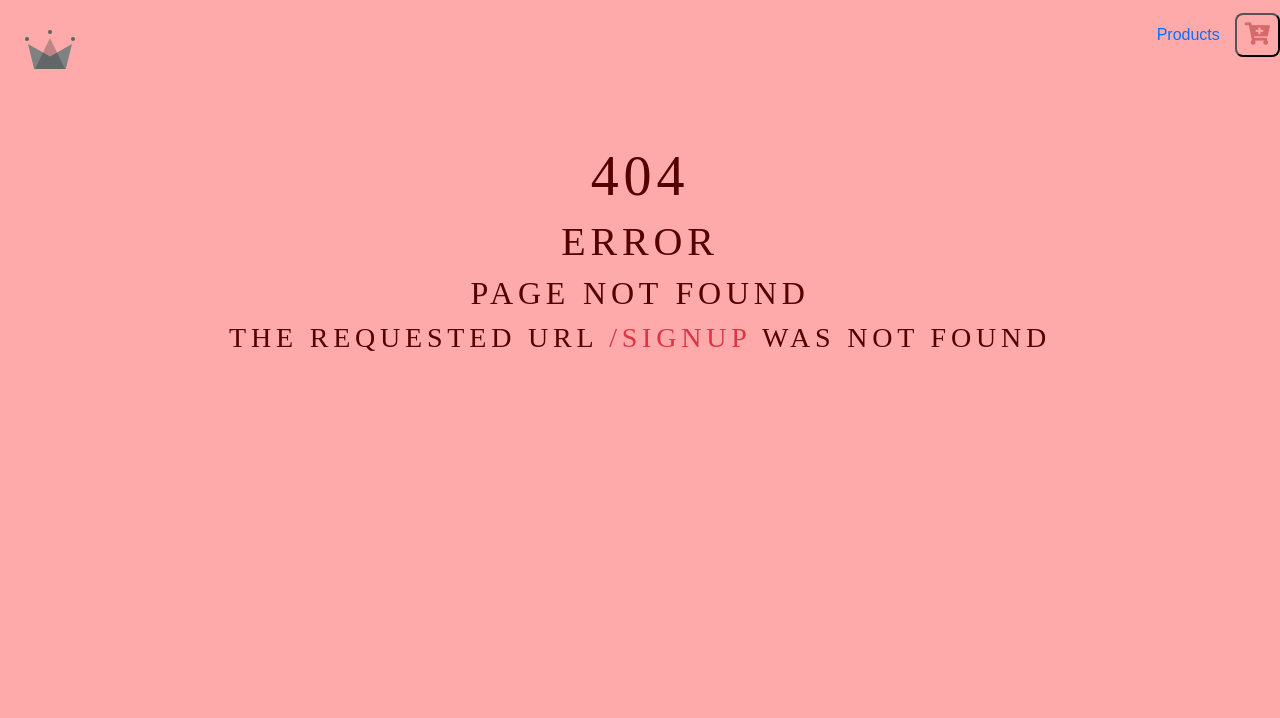
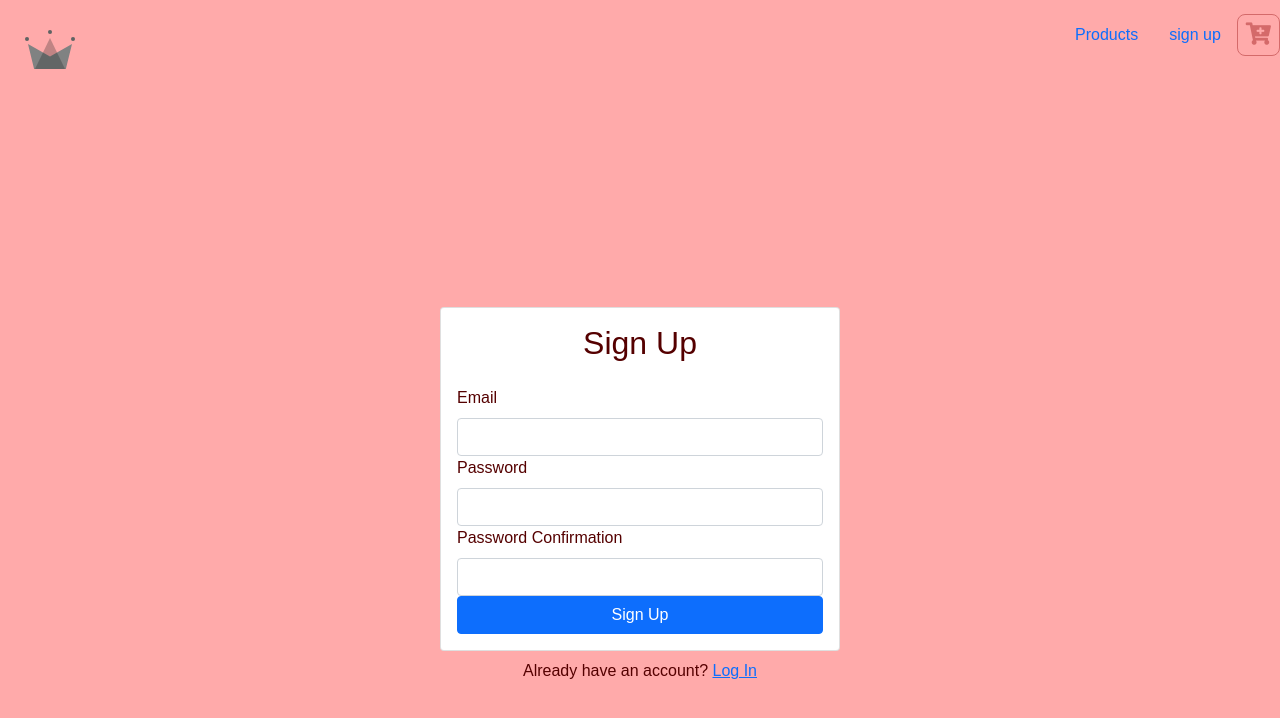
Before and after one commit to Dee-glitch/Queenz-shop, a React (Create React App) app: page /signup in a window 1280 px wide. Before the commit this address had no page. Shown: the top 718 px of the page. Built offline with nearby package versions, Linux system fonts and the light colour scheme.

Commit message:
Signup page in progress

```diff
--- a/package.json
+++ b/package.json
@@ -9,6 +9,7 @@
     "bootstrap": "^5.0.1",
     "node-sass": "^6.0.0",
     "react": "^17.0.2",
+    "react-bootstrap": "^1.6.1",
     "react-dom": "^17.0.2",
     "react-router-dom": "^5.2.0",
     "react-scripts": "4.0.3",
--- a/src/App.js
+++ b/src/App.js
@@ -8,6 +8,7 @@ import Details from './components/Details';
 import Cart from './components/Cart/Cart';
 import Default from './components/Default';
 import Modal from './components/Modal';
+import Signup from './components/Signup';
 
 function App() {
   return (
@@ -19,6 +20,7 @@ function App() {
             <Route exact path="/" component={ProductList} />
             <Route path="/details" component={Details} />
             <Route path="/cart" component={Cart} />
+            <Route path="/signup" component={Signup} />
             <Route component={Default} />
           </Switch>
           <Modal />
--- a/src/components/Navbar.js
+++ b/src/components/Navbar.js
@@ -18,6 +18,9 @@ export const Navbar = () => {
         <OptionLink to="/" className="nav-link">
           Products
         </OptionLink>
+        <Link to="/signup" className="nav-link">
+          sign up
+        </Link>
         <Link to="/cart" className="ml-auto">
           <Button>
             <span className="mr-2">
--- /dev/null
+++ b/src/components/Signup.js
@@ -0,0 +1,74 @@
+import React, { useRef, useState } from 'react';
+import { Form, Button, Card, Alert, Container } from 'react-bootstrap';
+//import { useAuth } from '../context/AuthContext';
+//import { AuthProvider } from '../context/AuthContext';
+import { Link, useHistory } from 'react-router-dom';
+
+export default function Signup() {
+  const emailRef = useRef();
+  const passwordRef = useRef();
+  const passwordConfirmRef = useRef();
+  //const { signup } = useAuth();
+  const [error, setError] = useState('');
+  const [loading, setLoading] = useState(false);
+  const history = useHistory();
+
+  async function handleSubmit(e) {
+    e.preventDefault();
+
+    if (passwordRef.current.value !== passwordConfirmRef.current.value) {
+      return setError('Passwords do not match');
+    }
+
+    try {
+      setError('');
+      setLoading(true);
+      //await signup(emailRef.current.value, passwordRef.current.value);
+      history.push('/');
+    } catch {
+      setError('Failed to create an account');
+    }
+
+    setLoading(false);
+  }
+
+  return (
+    <Container
+      className="d-flex align-items-center justify-content-center"
+      style={{ minHeight: '100vh' }}
+    >
+      <div className="w-100" style={{ maxWidth: '400px' }}>
+        <Card>
+          <Card.Body>
+            <h2 className="text-center mb-4">Sign Up</h2>
+            {error && <Alert variant="danger">{error}</Alert>}
+            <Form onSubmit={handleSubmit}>
+              <Form.Group id="email">
+                <Form.Label>Email</Form.Label>
+                <Form.Control type="email" ref={emailRef} required />
+              </Form.Group>
+              <Form.Group id="password">
+                <Form.Label>Password</Form.Label>
+                <Form.Control type="password" ref={passwordRef} required />
+              </Form.Group>
+              <Form.Group id="password-confirm">
+                <Form.Label>Password Confirmation</Form.Label>
+                <Form.Control
+                  type="password"
+                  ref={passwordConfirmRef}
+                  required
+                />
+              </Form.Group>
+              <Button disabled={loading} className="w-100" type="submit">
+                Sign Up
+              </Button>
+            </Form>
+          </Card.Body>
+        </Card>
+        <div className="w-100 text-center mt-2">
+          Already have an account? <Link to="/login">Log In</Link>
+        </div>
+      </div>
+    </Container>
+  );
+}
--- a/src/components/Styles.js
+++ b/src/components/Styles.js
@@ -32,9 +32,9 @@ export const Button = styled.button`
   text-transform: capitalize;
   font-size: 1.4rem;
   background: transparent;
-  border: 1px solid var(..light);
-  border-color: ${(props) => (props.cart ? 'var(--crimson)' : 'var(..light)')};
-  color: ${(prop) => (prop.cart ? 'var(--crimson)' : 'var(..light)')};
+  border: 1px solid var(--light);
+  border-color: ${(props) => (props.cart ? 'var(--crimson)' : 'var(--light)')};
+  color: ${(prop) => (prop.cart ? 'var(--crimson)' : 'var(--light)')};
   color: var(--light);
   border-radius: 0.5rem;
   cursor: pointer;
@@ -42,7 +42,7 @@ export const Button = styled.button`
   margin: 0.2rem 0.5rem 0.2re 0;
   transition: all 0.5s ease-in-out;
   &:hover {
-    background: ${(prop) => (prop.cart ? 'var(--crimson)' : 'var(..light)')};
+    background: ${(prop) => (prop.cart ? 'var(--crimson)' : 'var(--light)')};
     color: var(--main);
   }
   &:focus {
```
Also changed, not shown: 1 other file (tests, documents, lock files or other folders).
